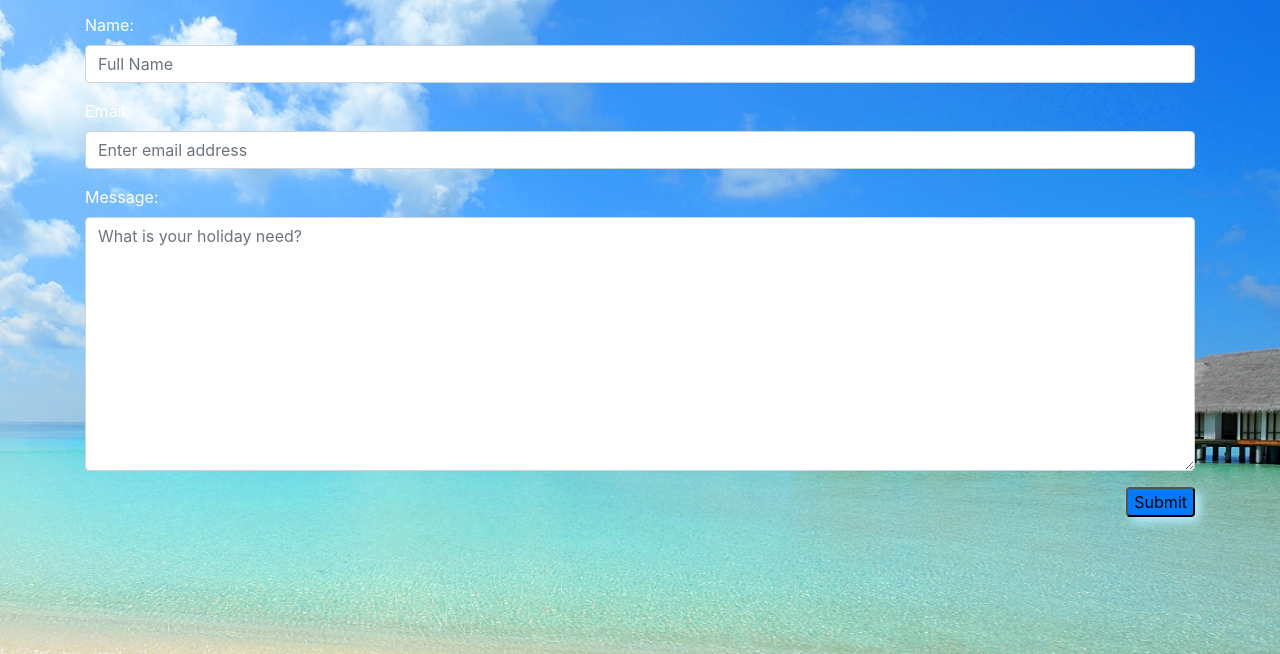
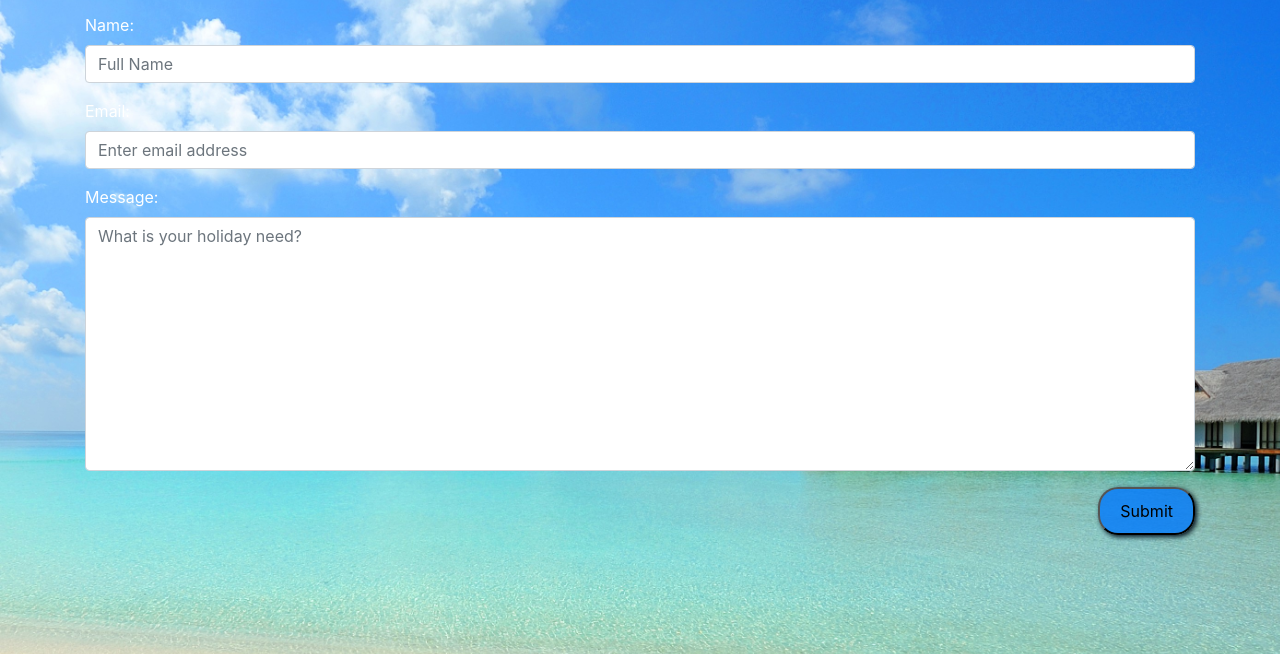
Before and after one commit to Shizbriz/Tour-Naija, a plain HTML site: page contact.html in a window 1280 px wide. Shown: the part 146-800 px from the top of the page. Drawn offline with Linux system fonts and the light colour scheme.

Commit message:
Update nav.css
button

```diff
--- a/css/nav.css
+++ b/css/nav.css
@@ -65,9 +65,11 @@ b{
 button{
     margin-bottom: 50px;
     margin-left: 20px;
-    background-color: rgb(2, 122, 252);
+    background-color: rgb(2, 122, 252, 0.8);
     border-radius: 4px;
-  box-shadow: rgb(182, 240, 255) 5px 5px 10px;
+  box-shadow: rgb(4, 18, 32) 2px 2px 5px;
+  border-radius: 20px;
+  padding: 10px 20px 10px 20px;
 }
 h2{
     color:rgb(65, 53, 65);
```
